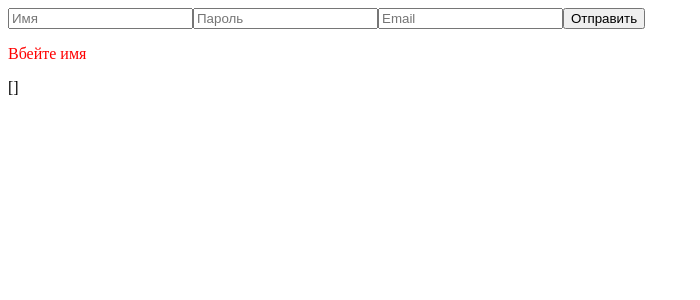
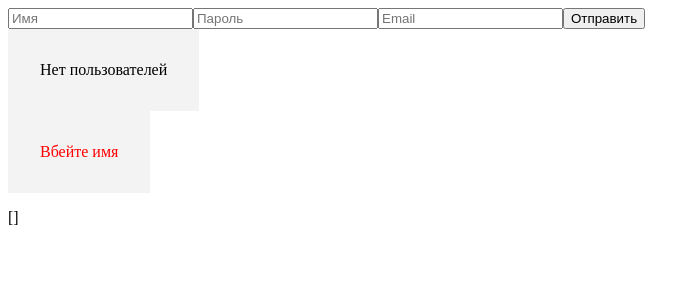
Before and after one commit to FerrianGardson/VUE, a Vue app in the folder VUE/: page / in a window 1280 px wide. Both pictures are taken after a click on the button "Отправить". Shown: the top 300 px of the page, without its empty margins (0-700 px from the left). Built offline with nearby package versions, Linux system fonts and the light colour scheme.

Commit message:
Первый компонент

```diff
--- a/VUE/src/App.vue
+++ b/VUE/src/App.vue
@@ -1,25 +1,37 @@
 <template>
-  <input type="text" v-model="userName" placeholder="Имя" />
-  <input type="password" v-model="userPass" placeholder="Пароль" />
-  <input type="email" v-model="userEmail" placeholder="Email" />
+  <input type="text" v-model="userName" placeholder="Имя" @keyup.enter="sendData" />
+  <input type="password" v-model="userPass" placeholder="Пароль" @keyup.enter="sendData" />
+  <input type="email" v-model="userEmail" placeholder="Email" @keyup.enter="sendData" />
   <button @click="sendData">Отправить</button>
-  <p className="error">{{ error }}</p>
+
+  <!-- Исправления в условном рендеринге -->
+  <div v-if="users.length === 0" class="elem">Нет пользователей</div>
+  <div v-else-if="users.length === 1" class="elem">Один пользователь</div>
+  <div v-else class="elem">Много пользователей</div>
+
+  <div v-if="error" class="elem error">{{ error }}</div>
   <p>{{ users }}</p>
 
-  <div v-for="(el, index) in users" :key="index">
-    <h3>{{ el.name }}</h3>
-    <p>{{ e.email }} — <b>{{ el.pass }}</b></p>
-  </div>
+  <User v-for="(user, index) in users" :key="index" :user="user" />
 </template>
 
 <style scoped>
 .error {
   color: red;
 }
+
+.elem {
+  background: #f3f3f3;
+  padding: 2rem;
+  width: fit-content;
+}
 </style>
 
 <script>
+import User from "./components/User.vue";
+
 export default {
+  components: { User },
   data() {
     return {
       users: [],
--- /dev/null
+++ b/VUE/src/components/User.vue
@@ -0,0 +1,20 @@
+<template>
+    <div class="elem">
+        <h3>{{ user.name }}</h3>
+        <p>{{ user.email }} — <b>{{ user.pass }}</b></p> <!-- Исправлено с `el.pass` на `user.pass` -->
+    </div>
+</template>
+
+<script>
+export default {
+    props: {
+        user: {
+            type: Object,
+            required: true
+        }
+    }
+}
+</script>
+
+<style scoped>
+</style>
```
